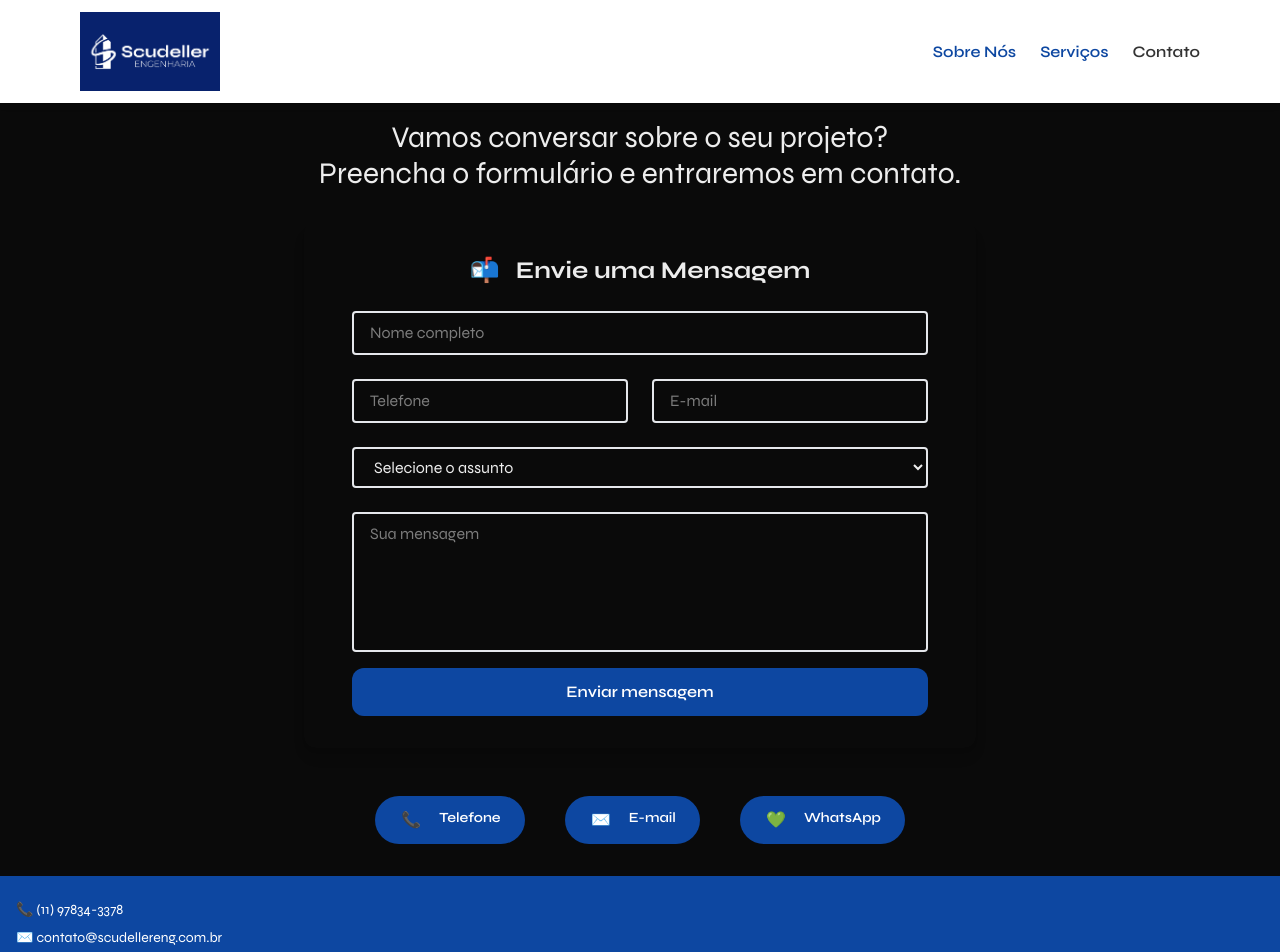
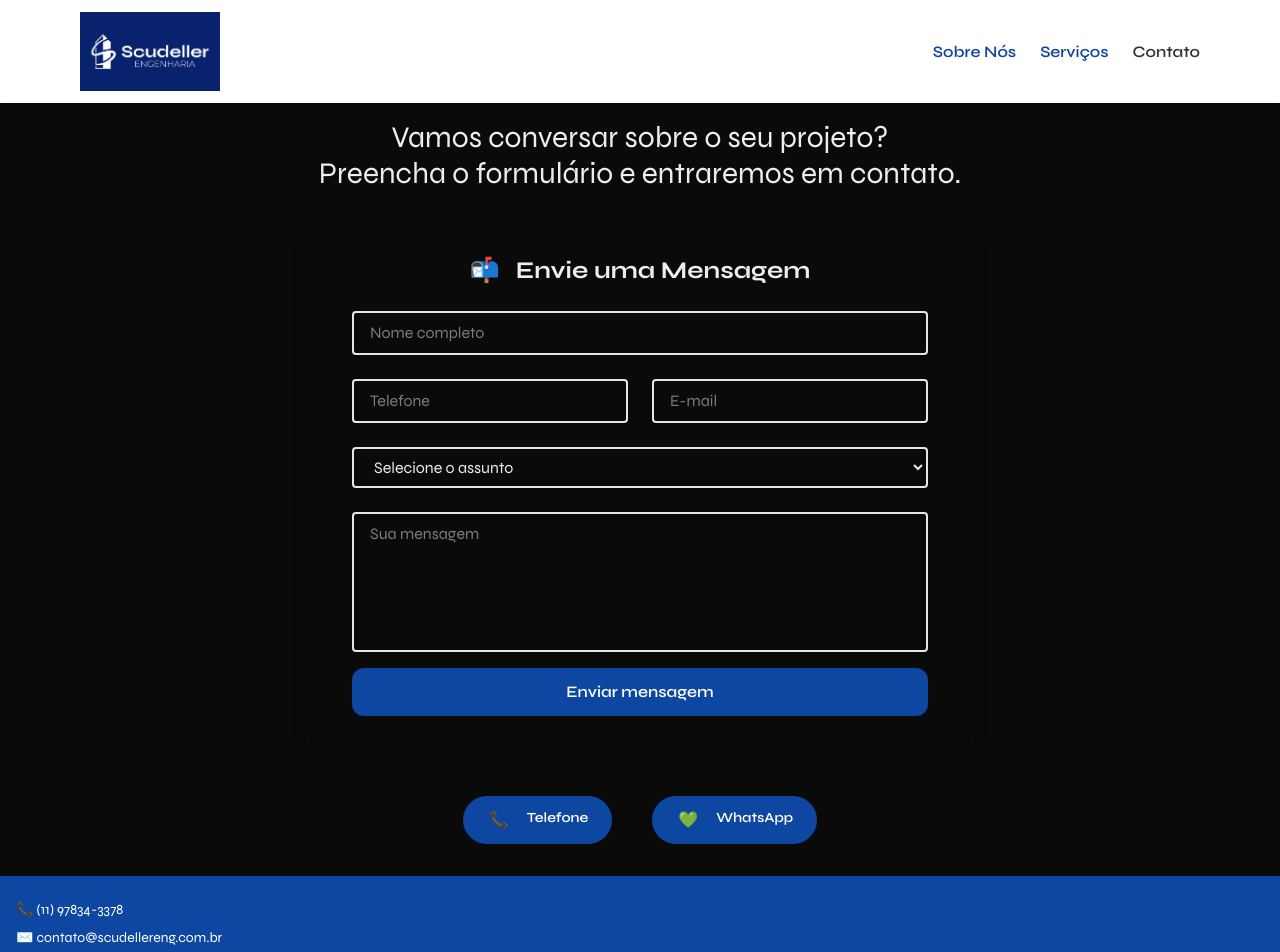
Before and after one commit to Fernandes-Labs/scudeller-eng, a Next.js app: page /contato in a window 1280 px wide. Shown: the top 952 px of the page. Built offline with nearby package versions, Linux system fonts and the light colour scheme.

Commit message:
replace static contact links in Contato and Footer components with dynamic enum-based URLs

```diff
--- a/src/app/contato/page.tsx
+++ b/src/app/contato/page.tsx
@@ -1,5 +1,6 @@
 import { ContactForm } from "@/components/forms/ContactForm";
 import {IconButton} from "@/components/IconButton";
+import {Links} from "@/enums/links";
 
 export default function Contato() {
     return (
@@ -10,9 +11,8 @@ export default function Contato() {
             </div>
             <ContactForm />
             <div className="flex flex-col lg:flex-row justify-center py-4 gap-4 lg:gap-10 mx-auto">
-                <IconButton cssBlock="bg-blue hover:bg-gray-dark" emoji="📞" text="Telefone" />
-                <IconButton cssBlock="bg-blue hover:bg-gray-dark" emoji="✉️" text="E-mail" />
-                <IconButton cssBlock="bg-blue hover:bg-gray-dark" emoji="💚" text="WhatsApp" />
+                <IconButton cssBlock="bg-blue hover:bg-gray-dark" emoji="📞" text="Telefone" externalLink url={`tel:${Links.WHATSAPP_SANITIZED}`} />
+                <IconButton cssBlock="bg-blue hover:bg-gray-dark" emoji="💚" text="WhatsApp" externalLink url={Links.WHATSAPP_URL_CONTATO} />
             </div>
         </div>
     )
--- a/src/components/Footer.tsx
+++ b/src/components/Footer.tsx
@@ -9,20 +9,8 @@ export default function Footer() {
             <div className="max-w-7xl mx-auto flex flex-col md:flex-row justify-between items-center gap-4 text-sm">
 
                 <div className="flex flex-col gap-2 text-normal text-center md:text-left">
-                    <a href={`https://api.whatsapp.com/send?phone=${Links.WHATSAPP_SANITIZED_CONTATO}`} target="_blank">📞 {Links.WHATSAPP_CONTATO}</a>
+                    <a href={Links.WHATSAPP_URL_CONTATO} target="_blank">📞 {Links.WHATSAPP_CONTATO}</a>
                     <a href={`mailto:${Links.EMAIL_CONTATO}`} target="_blank">✉️ {Links.EMAIL_CONTATO}</a>
-                </div>
-
-                <div className="flex gap-6 lg:gap-8">
-                    {/*<a href={Links.INSTAGRAM} target="_blank" rel="noopener noreferrer" aria-label="Instagram">*/}
-                    {/*    <InstagramIcon cssBlock="size-5 lg:size-7 hover:text-white/80" />*/}
-                    {/*</a>*/}
-                    {/*<a href={Links.FACEBOOK} target="_blank" rel="noopener noreferrer" aria-label="Facebook">*/}
-                    {/*    <FacebookIcon cssBlock="size-5 lg:size-7 hover:text-white/80" />*/}
-                    {/*</a>*/}
-                    {/*<a href={Links.YOUTUBE} target="_blank" rel="noopener noreferrer" aria-label="YouTube">*/}
-                    {/*    <YoutubeIcon cssBlock="size-6 lg:size-8 hover:text-white/80" />*/}
-                    {/*</a>*/}
                 </div>
             </div>
 
--- a/src/enums/links.ts
+++ b/src/enums/links.ts
@@ -2,5 +2,6 @@ export enum Links {
     BUTTON_CTA = 'https://google.com.br',
     EMAIL_CONTATO = 'contato@scudellereng.com.br',
     WHATSAPP_CONTATO = '(11) 97834-3378',
-    WHATSAPP_SANITIZED_CONTATO = '5511978343378',
+    WHATSAPP_URL_CONTATO = 'https://api.whatsapp.com/send?phone=5511978343378',
+    WHATSAPP_SANITIZED = '5511978343378',
 }
```
